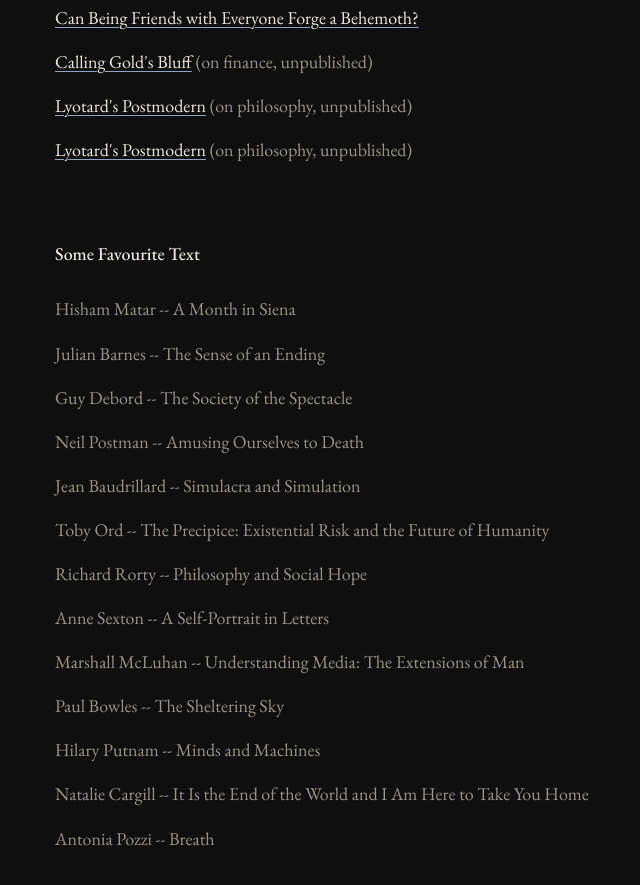
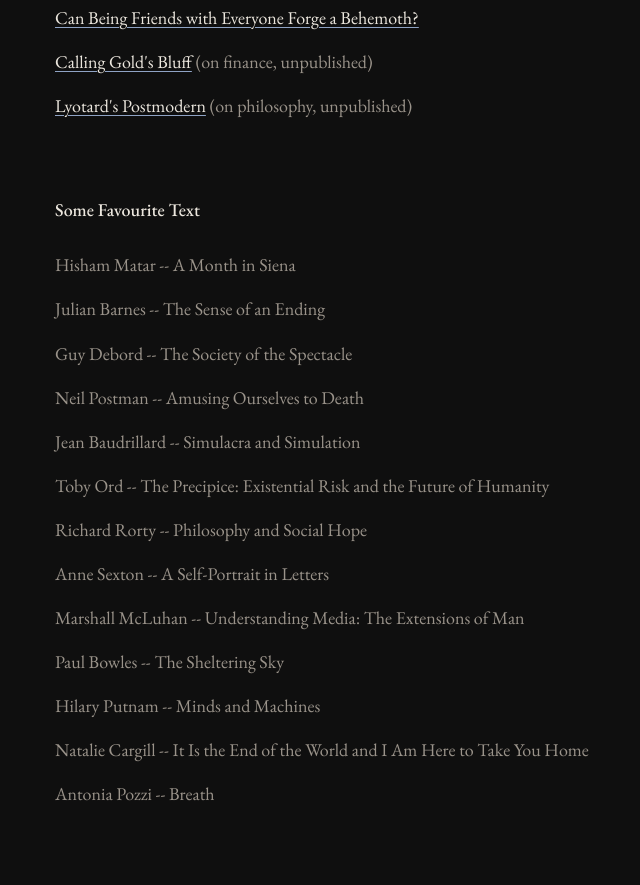
Before and after one commit to shalinaprakash/shalinaprakash.github.io, a plain HTML site: page index.html in a window 1280 px wide. Shown: the part 1746-2631 px from the top of the page, without its empty margins (303-943 px from the left). Drawn offline with nearby package versions, Linux system fonts and the light colour scheme.

Commit message:
Update index.html

```diff
--- a/index.html
+++ b/index.html
@@ -56,7 +56,6 @@
         <li><a href="https://shalina25.substack.com/p/can-being-friends-with-everyone-forge" target="_blank" rel="noopener">Can Being Friends with Everyone Forge a Behemoth?</a></li>
         <li><a href="https://docs.google.com/document/d/1GWw2Gp4fruuqWdS_UzZATDzmch8oCxVxcd2z2sCk6uo/edit" target="_blank" rel="noopener">Calling Gold's Bluff</a> (on finance, unpublished)</li>
         <li><a href="https://docs.google.com/document/d/1-Y0QZXsT9-UJKNKJLRJO0lix0ernnsnb7S4g1M3BkJk/edit" target="_blank" rel="noopener">Lyotard's Postmodern</a> (on philosophy, unpublished)</li>
-      <li><a href="https://docs.google.com/document/d/1-Y0QZXsT9-UJKNKJLRJO0lix0ernnsnb7S4g1M3BkJk/edit" target="_blank" rel="noopener">Lyotard's Postmodern</a> (on philosophy, unpublished)</li>
     </ul>
 
     <h2>Some Favourite Text</h2>
```
